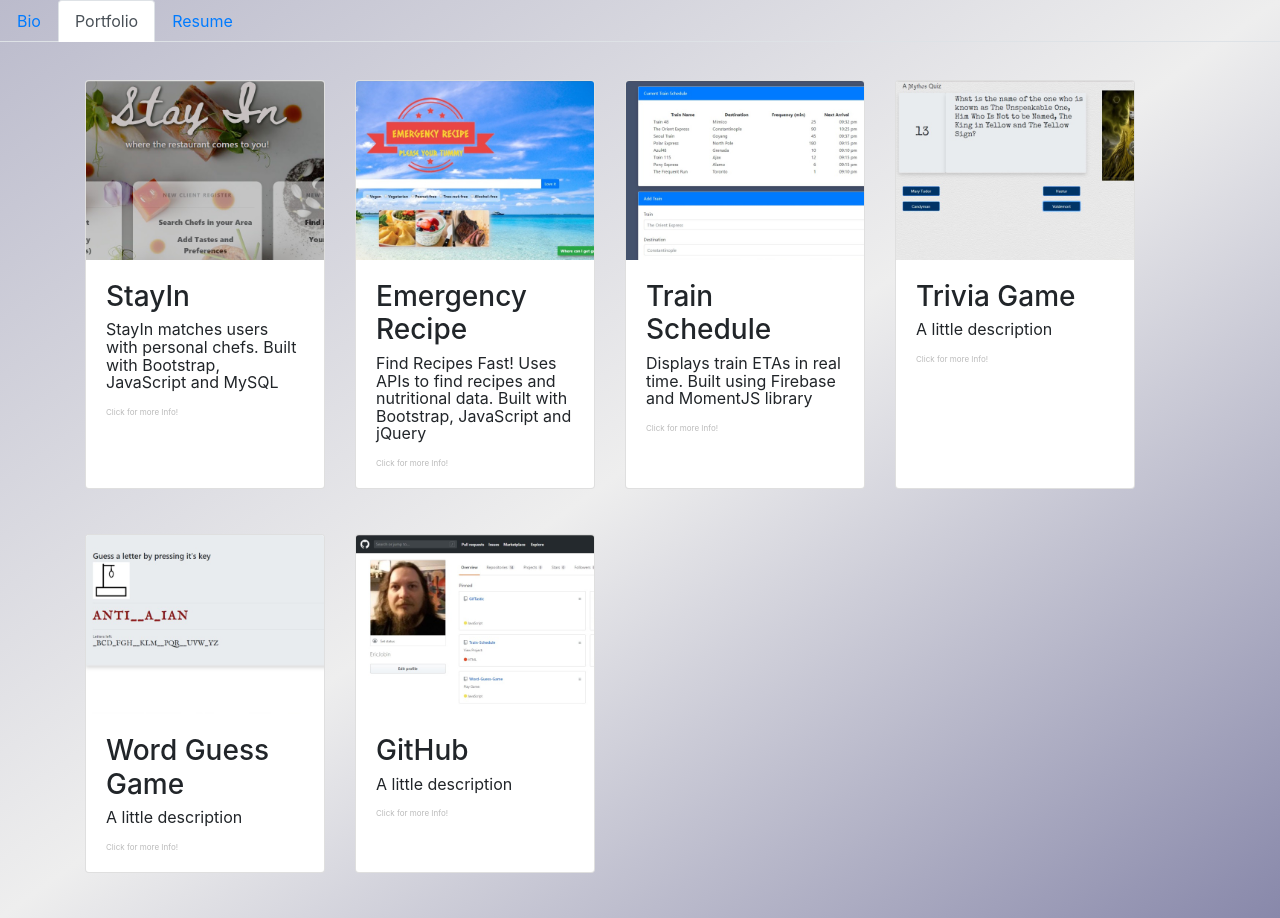
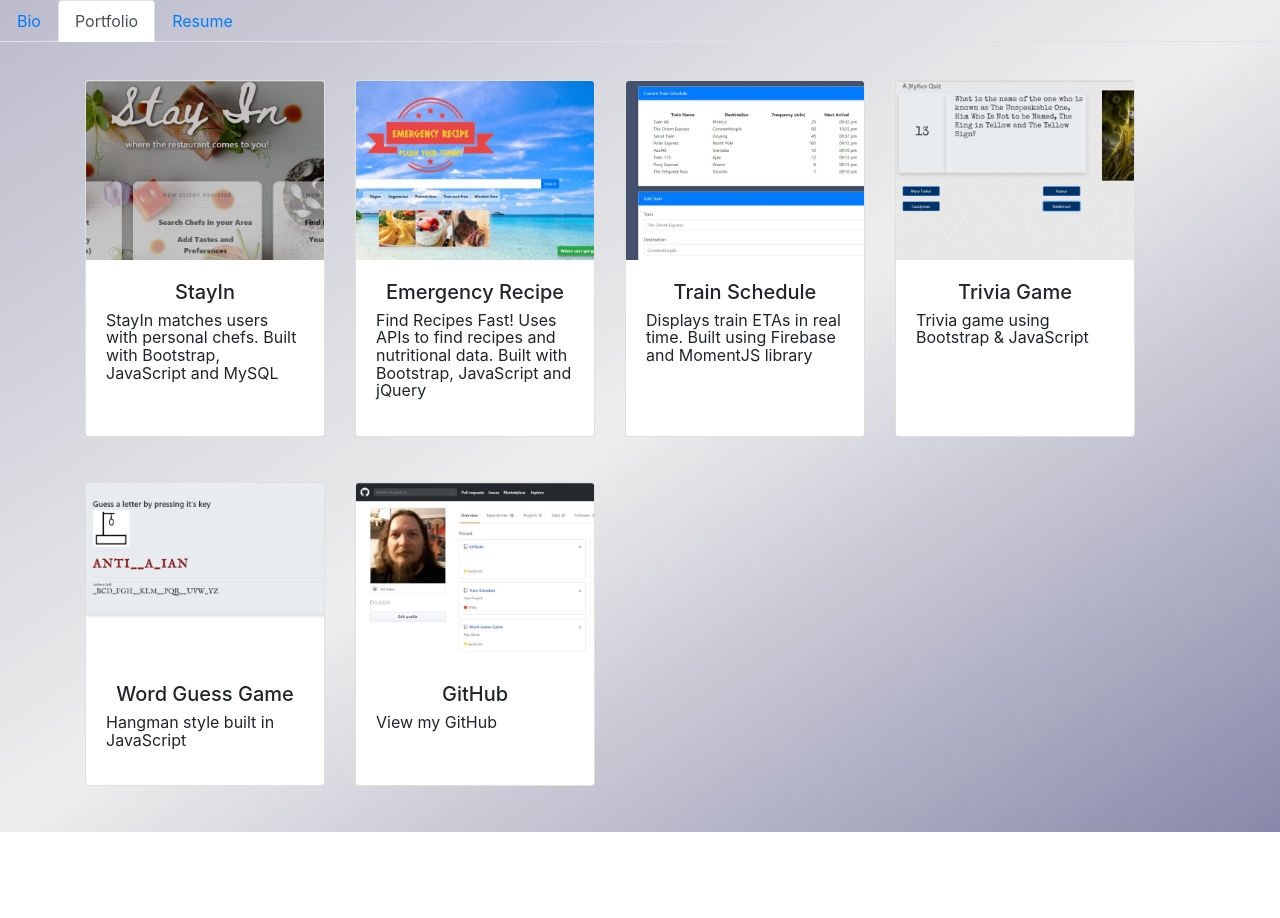
Before and after one commit to EricJobin/ericjobin, a React (Create React App) app: page / in a window 1280 px wide. Both pictures are taken after a click on the element "Portfolio". After the commit the page ends 832 px from the top, so only its background shows below. Built offline with nearby package versions, Linux system fonts and the light colour scheme.

Commit message:
Updated card blurbs

```diff
--- a/src/Components/PortfolioCard.js
+++ b/src/Components/PortfolioCard.js
@@ -26,9 +26,9 @@ class PortfolioCard extends Component {
 					<Card id={this.props.id} onClick={this.open} className="portCard">
 						<Card.Img variant="top" src={this.props.image} />
 						<Card.Body>
-							<h3>{this.props.title}</h3>
+							<h5>{this.props.title}</h5>
 							<p>{this.props.brief}</p>
-							<p className="tinytext">Click for more Info!</p>
+							{/* <p className="tinytext">Click for more Info!</p> */}
 						</Card.Body>
 					</Card>
 				</Col>
--- a/src/Components/cardstyle.css
+++ b/src/Components/cardstyle.css
@@ -13,8 +13,7 @@
 .box{
 	margin-bottom: 4%;
 }
-.h3{
-	font-size: 20px;
+h5{
 	text-align: center;
 }
 .tinytext{
--- a/src/portfolioData.json
+++ b/src/portfolioData.json
@@ -44,7 +44,7 @@
         "projectLink": "https://ericjobin.github.io/TriviaGame/",
         "displayRepo": "",
         "repoLink": "https://github.com/EricJobin/TriviaGame",
-        "brief": "A little description",
+        "brief": "Trivia game using Bootstrap & JavaScript",
         "end":""
     },
     {
@@ -56,7 +56,7 @@
         "projectLink": "https://ericjobin.github.io/Word-Guess-Game/",
         "displayRepo": "",
         "repoLink": "https://github.com/EricJobin/Word-Guess-Game",
-        "brief": "A little description",
+        "brief": "Hangman style built in JavaScript",
         "end":""
     },
     {
@@ -68,7 +68,7 @@
         "projectLink": "",
         "displayRepo": "",
         "repoLink": "https://github.com/EricJobin",
-        "brief": "A little description",
+        "brief": "View my GitHub",
         "end":""
     }
 ]
```
